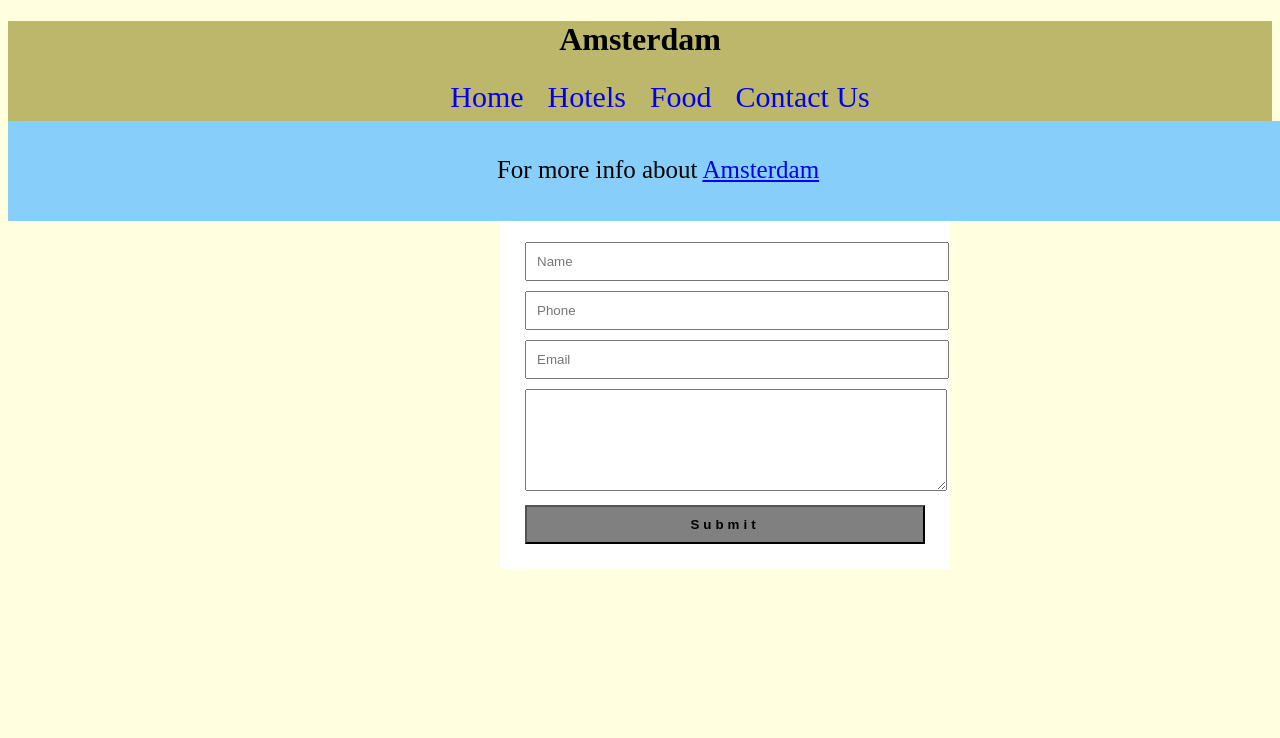
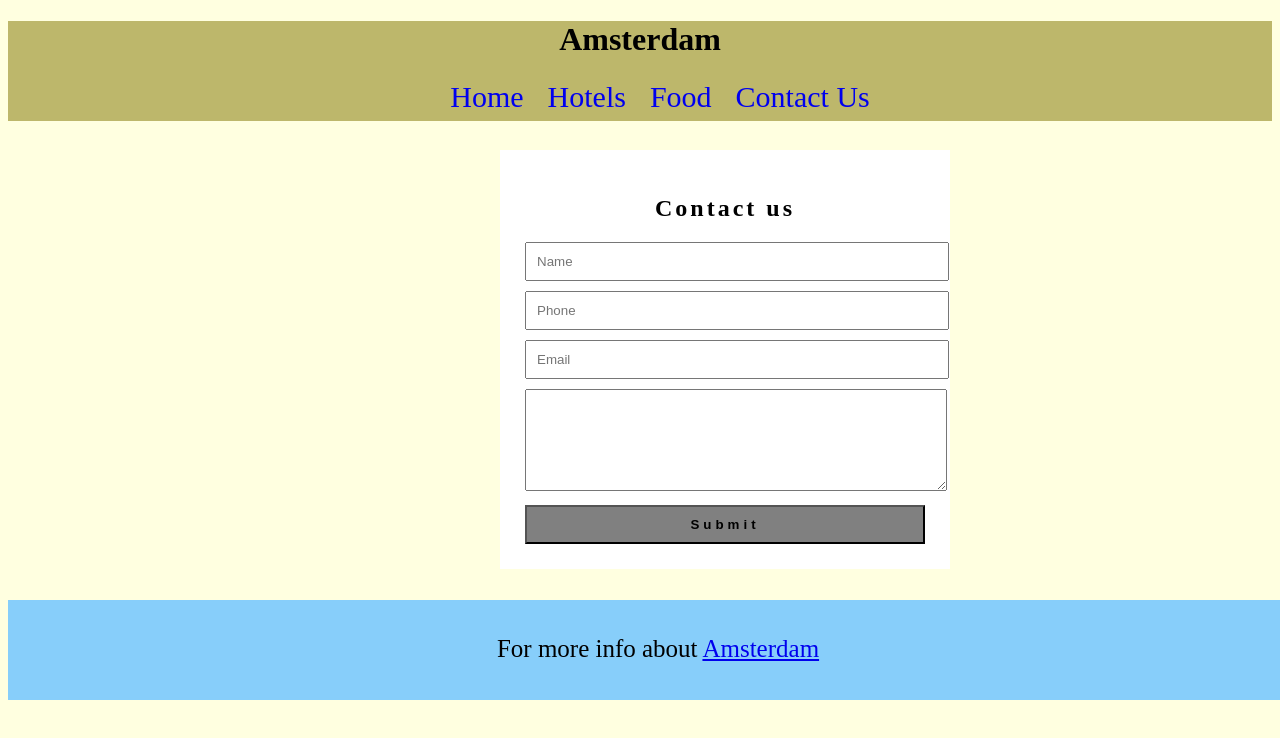
Before and after one commit to Atharv6942/favtraveldestination, a plain HTML site: page contact.html in a window 1280 px wide. Shown: the top 738 px of the page. Drawn offline with Linux system fonts and the light colour scheme.

Commit message:
Update contact.html

```diff
--- a/contact.html
+++ b/contact.html
@@ -12,7 +12,7 @@
       nav ul li {list-style-type:none;display:inline-block;}
       nav ul li a {text-decoration:none; font-size:30px; margin:10px;}
       header {background-color:#BDB76B; width:100%; height:100px;text-align:center;}
-      footer {background-color:LightSkyBlue; width:100%; height:80px;text-align:center;font-size:25px;position:absolute;top:600pxpx;padding:10px;}
+      footer {background-color:LightSkyBlue; width:100%; height:80px;text-align:center;font-size:25px;position:absolute;top:600px;padding:10px;}
       .wrapper {position:absolute;top:150px;left:500px;width:400px;padding:25px;background:white;}
       .wrapper h2 {text-align:center;letter-spacing:3px;}
       .wrapper .input_field {margin-bottom:10px;}
```
